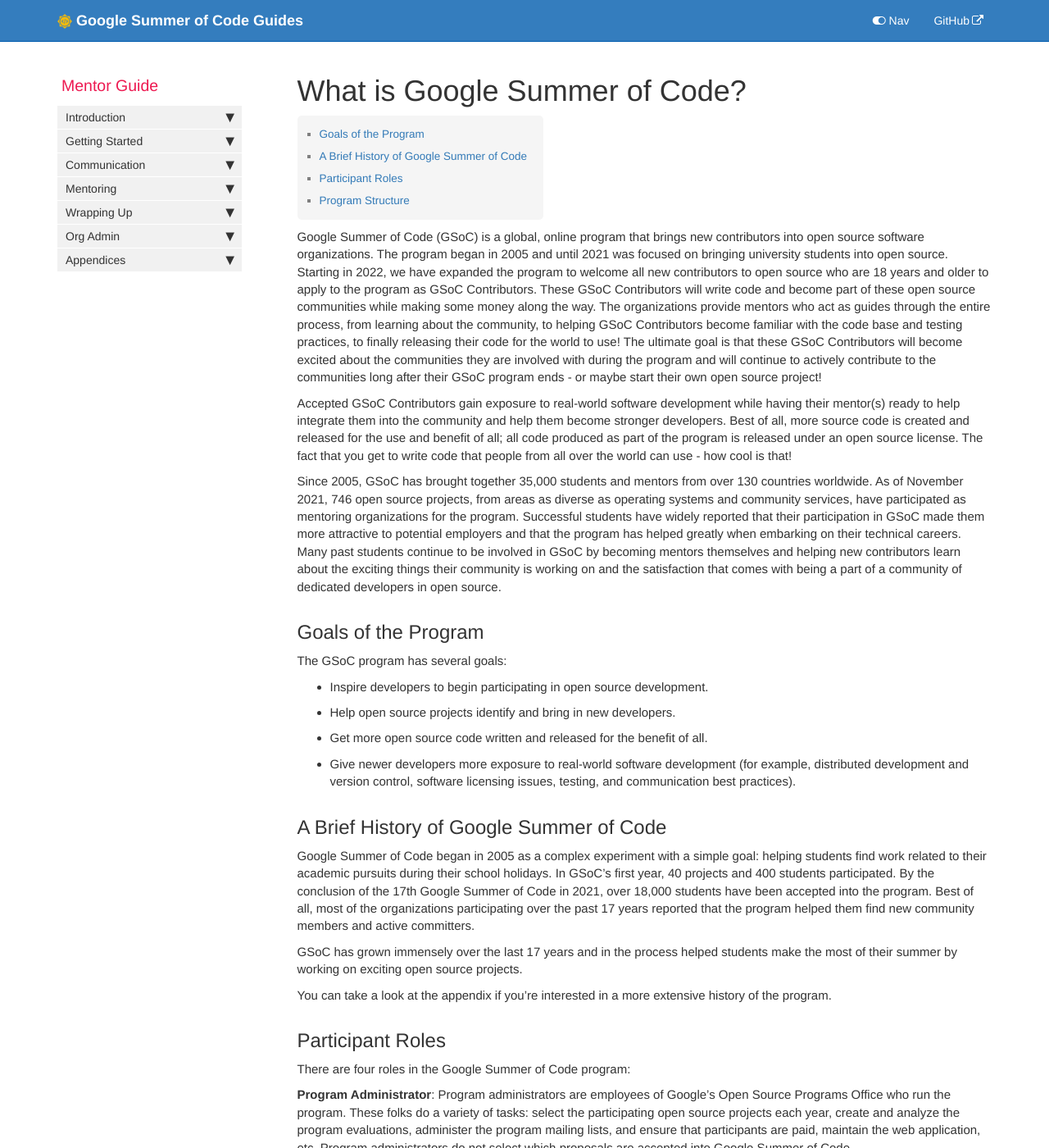
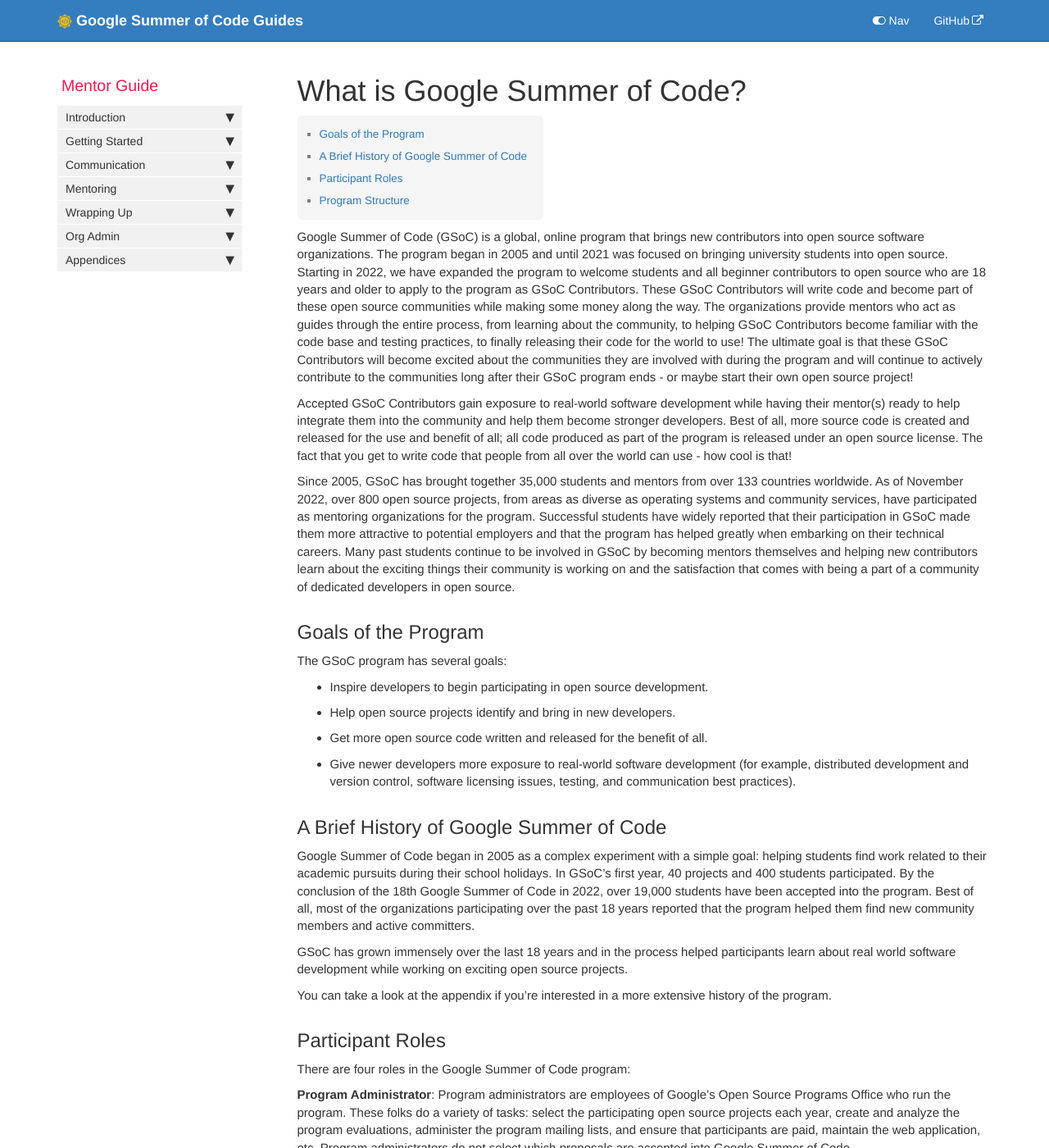
Before and after one commit to google/gsocguides, a Jekyll site: the page built from pages/mentor/00-what_is_google_summer_of_code.md, in a window 1280 px wide and 1400 px high. Shown: the whole window at 82% size. Built offline with Jekyll 4.4.1, drawn with Linux system fonts in a browser that asks for light colours.

Commit message:
Update 00-what_is_google_summer_of_code.md
stats updates for 2022

```diff
--- a/pages/mentor/00-what_is_google_summer_of_code.md
+++ b/pages/mentor/00-what_is_google_summer_of_code.md
@@ -6,11 +6,11 @@ permalink: mentor/index
 sidebar: mentor_sidebar
 ---
 
-Google Summer of Code (GSoC) is a global, online program that brings new contributors into open source software organizations. The program began in 2005 and until 2021 was focused on bringing university students into open source. Starting in 2022, we have expanded the program to welcome all new contributors to open source who are 18 years and older to apply to the program as GSoC Contributors. These GSoC Contributors will write code and become part of these open source communities while making some money along the way. The organizations provide mentors who act as guides through the entire process, from learning about the community, to helping GSoC Contributors become familiar with the code base and testing practices, to finally releasing their code for the world to use! The ultimate goal is that these GSoC Contributors will become excited about the communities they are involved with during the program and will continue to actively contribute to the communities long after their GSoC program ends - or maybe start their own open source project!
+Google Summer of Code (GSoC) is a global, online program that brings new contributors into open source software organizations. The program began in 2005 and until 2021 was focused on bringing university students into open source. Starting in 2022, we have expanded the program to welcome students and all beginner contributors to open source who are 18 years and older to apply to the program as GSoC Contributors. These GSoC Contributors will write code and become part of these open source communities while making some money along the way. The organizations provide mentors who act as guides through the entire process, from learning about the community, to helping GSoC Contributors become familiar with the code base and testing practices, to finally releasing their code for the world to use! The ultimate goal is that these GSoC Contributors will become excited about the communities they are involved with during the program and will continue to actively contribute to the communities long after their GSoC program ends - or maybe start their own open source project!
 
 Accepted GSoC Contributors gain exposure to real-world software development while having their mentor(s) ready to help integrate them into the community and help them become stronger developers. Best of all, more source code is created and released for the use and benefit of all; all code produced as part of the program is released under an open source license. The fact that you get to write code that people from all over the world can use - how cool is that!
 
-Since 2005, GSoC has brought together 35,000 students and mentors from over 130 countries worldwide. As of November 2021, 746 open source projects, from areas as diverse as operating systems and community services, have participated as mentoring organizations for the program. Successful students have widely reported that their participation in GSoC made them more attractive to potential employers and that the program has helped greatly when embarking on their technical careers. Many past students continue to be involved in GSoC by becoming mentors themselves and helping new contributors learn about the exciting things their community is working on and the satisfaction that comes with being a part of a community of dedicated developers in open source.
+Since 2005, GSoC has brought together 35,000 students and mentors from over 133 countries worldwide. As of November 2022, over 800 open source projects, from areas as diverse as operating systems and community services, have participated as mentoring organizations for the program. Successful students have widely reported that their participation in GSoC made them more attractive to potential employers and that the program has helped greatly when embarking on their technical careers. Many past students continue to be involved in GSoC by becoming mentors themselves and helping new contributors learn about the exciting things their community is working on and the satisfaction that comes with being a part of a community of dedicated developers in open source.
 
 ## Goals of the Program
 
@@ -23,9 +23,9 @@ The GSoC program has several goals:
 
 ## A Brief History of Google Summer of Code
 
-Google Summer of Code began in 2005 as a complex experiment with a simple goal: helping students find work related to their academic pursuits during their school holidays. In GSoC’s first year, 40 projects and 400 students participated. By the conclusion of the 17th Google Summer of Code in 2021, over 18,000 students have been accepted into the program. Best of all, most of the organizations participating over the past 17 years reported that the program helped them find new community members and active committers.
+Google Summer of Code began in 2005 as a complex experiment with a simple goal: helping students find work related to their academic pursuits during their school holidays. In GSoC’s first year, 40 projects and 400 students participated. By the conclusion of the 18th Google Summer of Code in 2022, over 19,000 students have been accepted into the program. Best of all, most of the organizations participating over the past 18 years reported that the program helped them find new community members and active committers.
 
-GSoC has grown immensely over the last 17 years and in the process helped students make the most of their summer by working on exciting open source projects.
+GSoC has grown immensely over the last 18 years and in the process helped participants learn about real world software development while working on exciting open source projects.
 
 You can take a look at the appendix if you’re interested in a more extensive history of the program.
 
```
